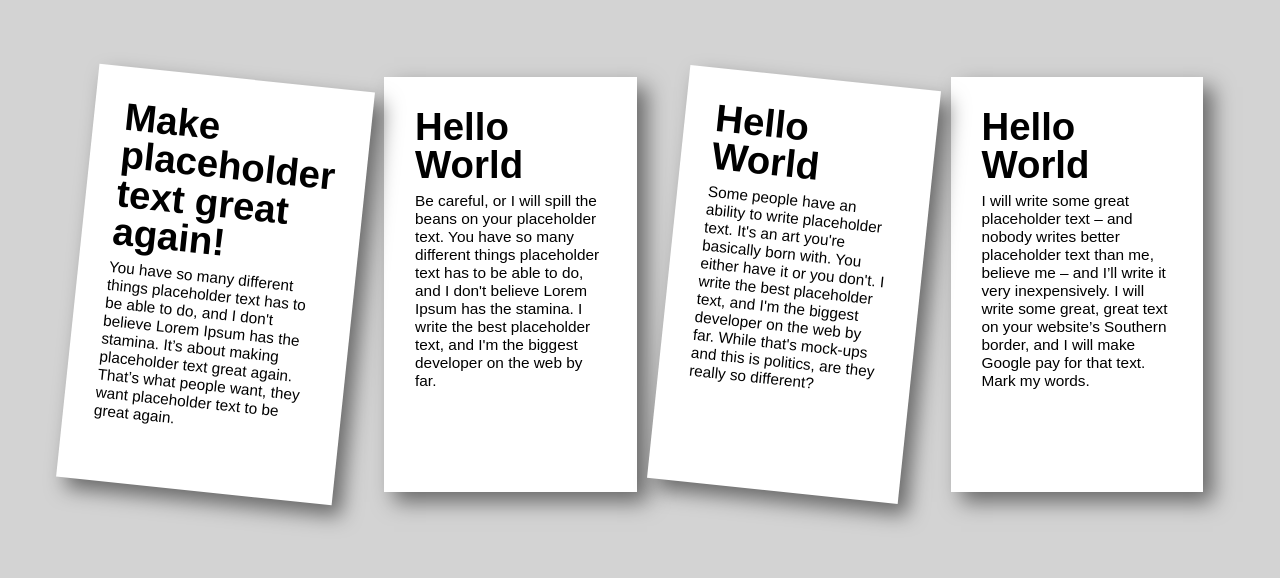
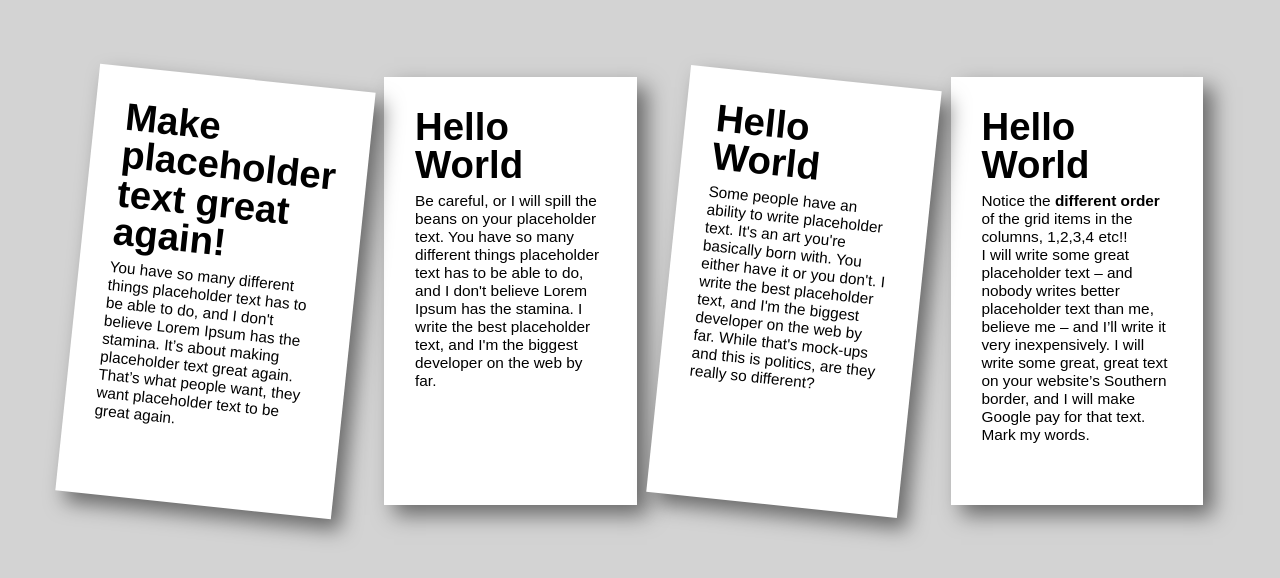
Before and after one commit to davidvandenbor/css-media-queries, a website built with Parcel: page index.html in a window 1280 px wide. Built offline with nearby package versions, Linux system fonts and the light colour scheme.

Commit message:
Update index.html

```diff
--- a/index.html
+++ b/index.html
@@ -21,6 +21,7 @@
     </article>
     <article>
       <h2>Hello World</h2>
+      <p>Notice the <strong>different order</strong> of the grid items in the columns, 1,2,3,4 etc!!</p>
       I will write some great placeholder text – and nobody writes better placeholder text than me, believe me – and I’ll write it very inexpensively. I will write some great, great text on your website’s Southern border, and I will make Google pay for that text. Mark my words.
     </article>
   </section>
```
